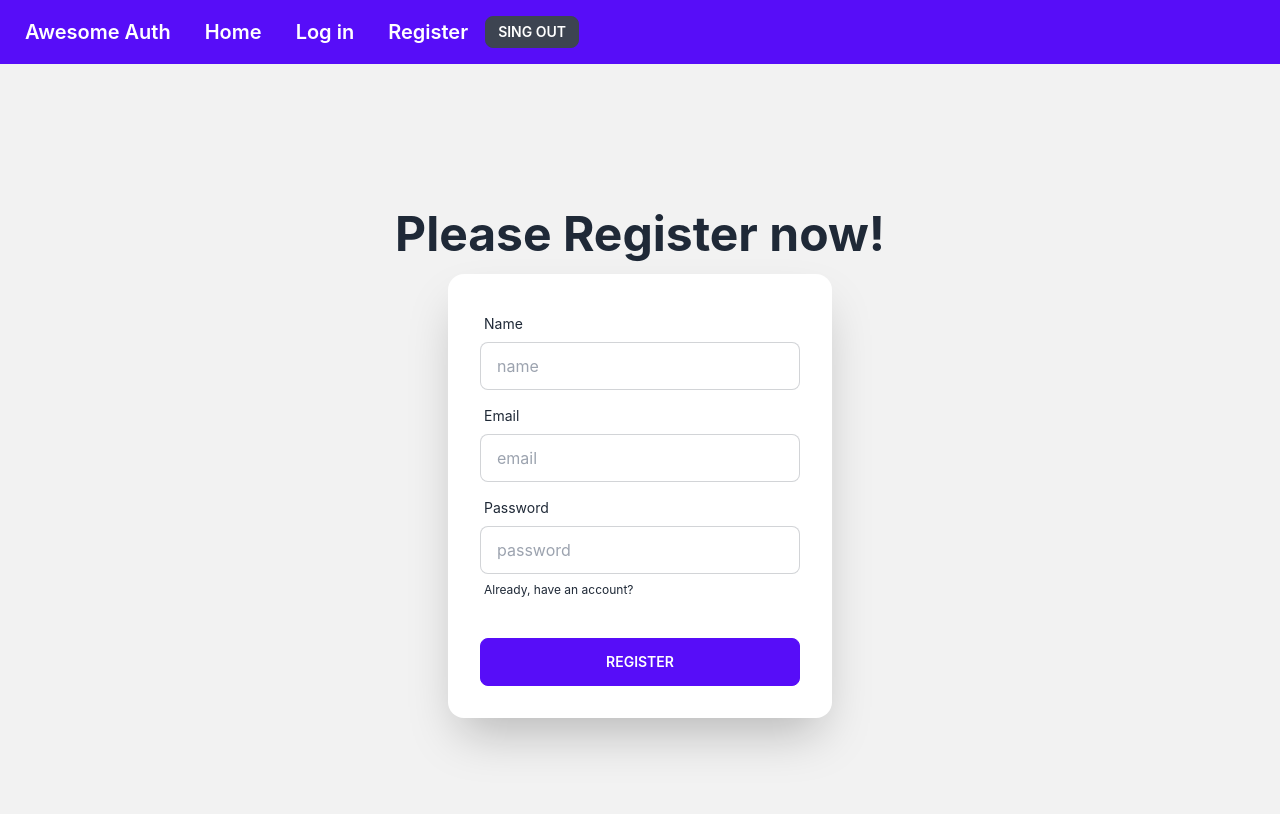
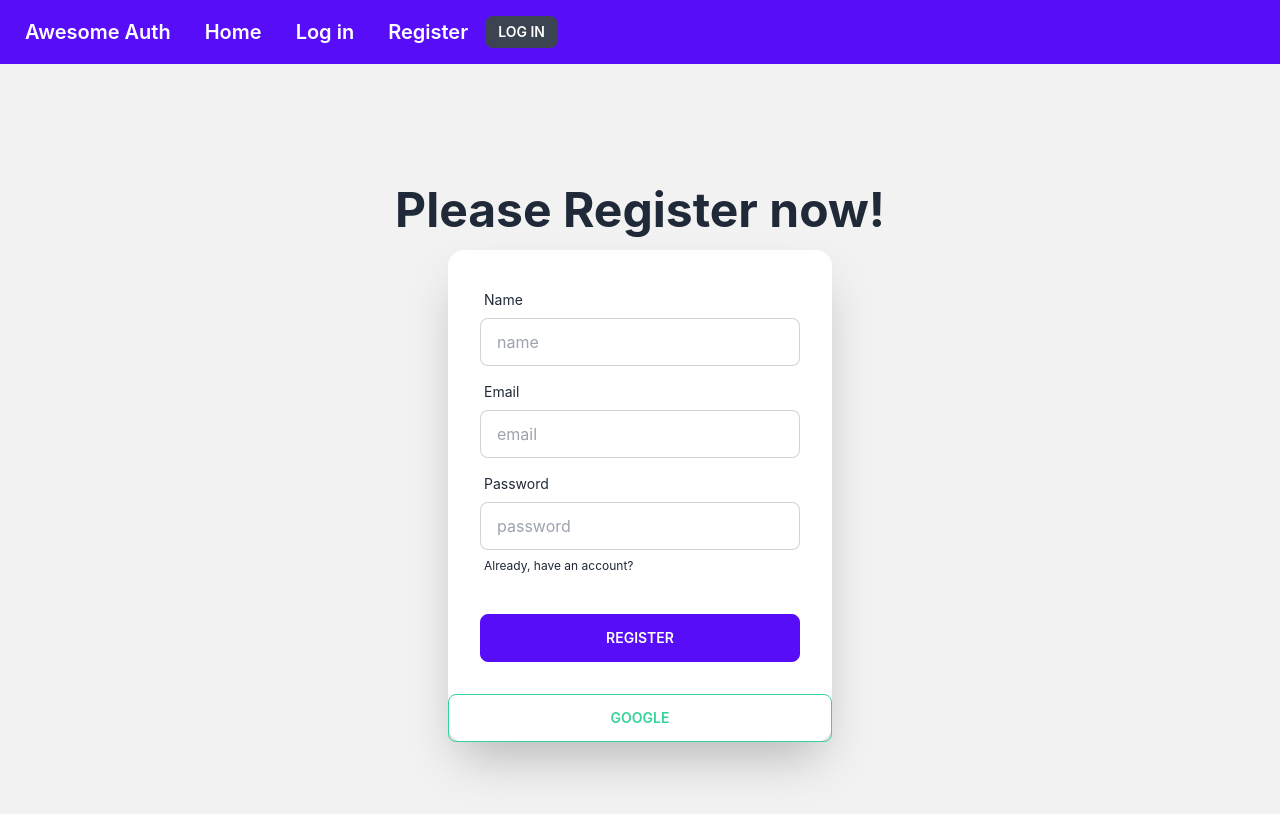
Before and after one commit to ProgrammingHero1/auth-router-context-app-module-58, a React (Create React App) app: page /register in a window 1280 px wide. Shown: the top 814 px of the page. Built offline with nearby package versions, Linux system fonts and the light colour scheme; no server answers.

Commit message:
implement logout and logout button toggle

```diff
--- a/src/components/Header.js
+++ b/src/components/Header.js
@@ -3,8 +3,15 @@
 import { AuthContext } from '../contexts/UserContext';
 
 const Header = () => {
-    const {user} = useContext(AuthContext);
+    const { user, logOut } = useContext(AuthContext);
     console.log('context', user);
+
+    const handleSignOut = () => {
+        logOut()
+            .then(() => { })
+            .catch(error => console.error(error));
+    }
+
     return (
         <div>
             <div className="navbar bg-primary text-primary-content">
@@ -13,7 +20,14 @@
                 <Link className="btn btn-ghost normal-case text-xl" to='/login'>Log in</Link>
                 <Link className="btn btn-ghost normal-case text-xl" to='/register'>Register</Link>
                 {user?.email && <span>Welcome, {user.email}</span>}
-                <button className="btn btn-sm">Sing out</button>
+                {
+                    user?.email ?
+                    <button onClick={handleSignOut} className="btn btn-sm">Log out</button>
+                    : <Link to='/login'>
+                        <button className='btn btn-sm'>Log In</button>
+                    </Link>
+                }
+
             </div>
         </div>
     );
--- a/src/components/Register.js
+++ b/src/components/Register.js
@@ -3,7 +3,7 @@
 import { AuthContext } from '../contexts/UserContext';
 
 const Register = () => {
-    const { createUser } = useContext(AuthContext);
+    const { createUser, signInWithGoogle } = useContext(AuthContext);
 
     const handleSubmit = event => {
         event.preventDefault();
@@ -24,6 +24,16 @@
             })
 
     }
+
+    const handleGoogleSignIn = () => {
+        signInWithGoogle()
+        .then( result => {
+            const user = result.user;
+            console.log(user);
+        })
+        .catch(error => console.error(error));
+    }
+
     return (
         <div>
             <div className="hero min-h-screen bg-base-200">
@@ -59,6 +69,7 @@
                                 <button className="btn btn-primary">Register</button>
                             </div>
                         </form>
+                        <button onClick={handleGoogleSignIn} className="btn btn-outline btn-success">Google</button>
                     </div>
                 </div>
             </div>
--- a/src/contexts/UserContext.js
+++ b/src/contexts/UserContext.js
@@ -1,5 +1,5 @@
 import React, { createContext, useEffect, useState } from 'react';
-import {createUserWithEmailAndPassword, getAuth, onAuthStateChanged, signInWithEmailAndPassword} from 'firebase/auth';
+import {createUserWithEmailAndPassword, getAuth, GoogleAuthProvider, onAuthStateChanged, signInWithEmailAndPassword, signInWithPopup, signOut} from 'firebase/auth';
 import app from '../firebase/firebase.config';
 
 export const AuthContext = createContext();
@@ -9,12 +9,22 @@
 const UserContext = ({children}) => {
     const [user, setUser] = useState({displayName: 'AAAAAKash'});
 
+    const googleProvider = new GoogleAuthProvider();
+
     const createUser = (email, password) => {
         return createUserWithEmailAndPassword(auth, email, password);
     }
 
     const signIn = (email, password) => {
         return signInWithEmailAndPassword(auth, email, password);
+    }
+
+    const signInWithGoogle = () =>{
+        return signInWithPopup(auth, googleProvider);
+    }
+
+    const logOut = () => {
+        return signOut(auth);
     }
 
     // why are we doing this?
@@ -30,7 +40,7 @@
 
     }, [])
 
-    const authInfo = {user, createUser, signIn}
+    const authInfo = {user, createUser, signIn, logOut, signInWithGoogle}
 
     return (
         <AuthContext.Provider value={authInfo}>
```
